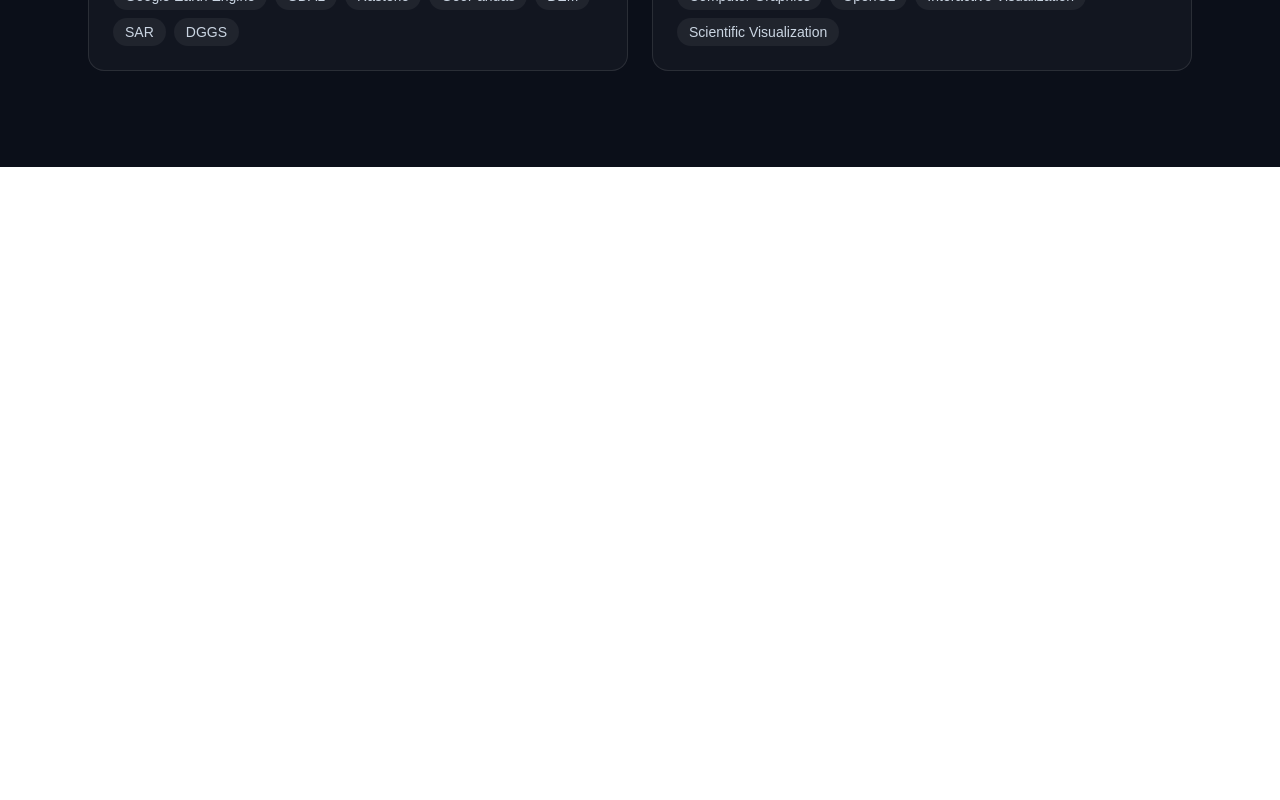
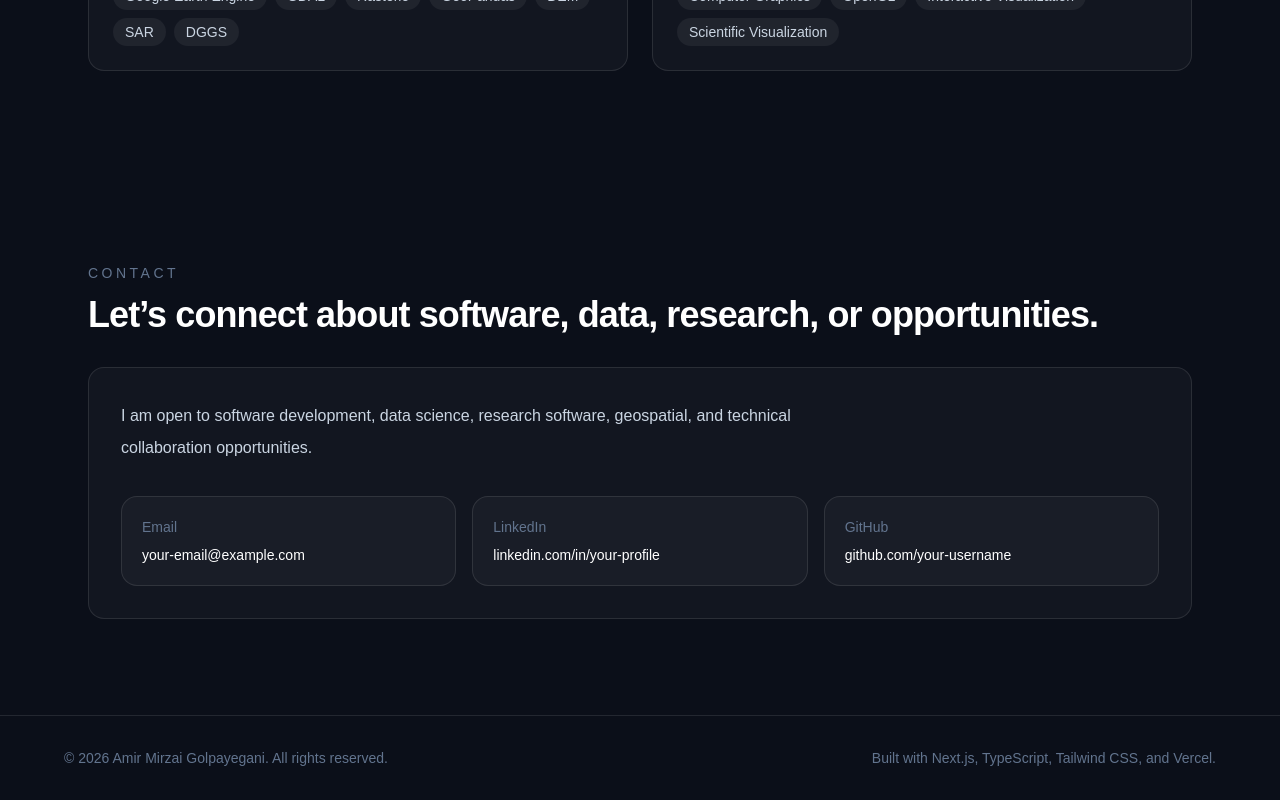
Before and after one commit to amirgolpaa24/amir-portfolio, a Next.js app: page / in a window 1280 px wide. Shown: the part 3519-4319 px from the top of the page. Before the commit the page ends 3686 px from the top, so only its background shows below. Built offline with nearby package versions, Linux system fonts and the light colour scheme.

Commit message:
Add contact section and footer

```diff
--- a/src/app/page.tsx
+++ b/src/app/page.tsx
@@ -1,5 +1,7 @@
+import Footer from "@/components/layout/Footer";
 import Navbar from "@/components/layout/Navbar";
 import About from "@/components/sections/About";
+import Contact from "@/components/sections/Contact";
 import Hero from "@/components/sections/Hero";
 import Projects from "@/components/sections/Projects";
 import Research from "@/components/sections/Research";
@@ -14,6 +16,8 @@ export default function Home() {
       <Projects />
       <Research />
       <Skills />
+      <Contact />
+      <Footer />
     </main>
   );
 }
--- /dev/null
+++ b/src/components/layout/Footer.tsx
@@ -0,0 +1,10 @@
+export default function Footer() {
+  return (
+    <footer className="border-t border-white/10 px-6 py-8">
+      <div className="mx-auto flex max-w-6xl flex-col gap-3 text-sm text-slate-500 md:flex-row md:items-center md:justify-between">
+        <p>© 2026 Amir Mirzai Golpayegani. All rights reserved.</p>
+        <p>Built with Next.js, TypeScript, Tailwind CSS, and Vercel.</p>
+      </div>
+    </footer>
+  );
+}
--- /dev/null
+++ b/src/components/sections/Contact.tsx
@@ -0,0 +1,53 @@
+import Section from "@/components/ui/Section";
+
+const contactLinks = [
+  {
+    label: "Email",
+    value: "your-email@example.com",
+    href: "mailto:your-email@example.com",
+  },
+  {
+    label: "LinkedIn",
+    value: "linkedin.com/in/your-profile",
+    href: "https://www.linkedin.com/in/your-profile",
+  },
+  {
+    label: "GitHub",
+    value: "github.com/your-username",
+    href: "https://github.com/your-username",
+  },
+];
+
+export default function Contact() {
+  return (
+    <Section
+      id="contact"
+      eyebrow="Contact"
+      title="Let’s connect about software, data, research, or opportunities."
+    >
+      <div className="rounded-2xl border border-white/10 bg-white/[0.03] p-6 md:p-8">
+        <p className="max-w-2xl text-base leading-8 text-slate-300">
+          I am open to software development, data science, research software,
+          geospatial, and technical collaboration opportunities.
+        </p>
+
+        <div className="mt-8 grid gap-4 md:grid-cols-3">
+          {contactLinks.map((link) => (
+            <a
+              key={link.label}
+              href={link.href}
+              target={link.href.startsWith("http") ? "_blank" : undefined}
+              rel={link.href.startsWith("http") ? "noreferrer" : undefined}
+              className="rounded-2xl border border-white/10 bg-white/[0.03] p-5 transition hover:-translate-y-1 hover:bg-white/[0.06]"
+            >
+              <p className="text-sm text-slate-500">{link.label}</p>
+              <p className="mt-2 break-words text-sm font-medium text-white">
+                {link.value}
+              </p>
+            </a>
+          ))}
+        </div>
+      </div>
+    </Section>
+  );
+}
```
